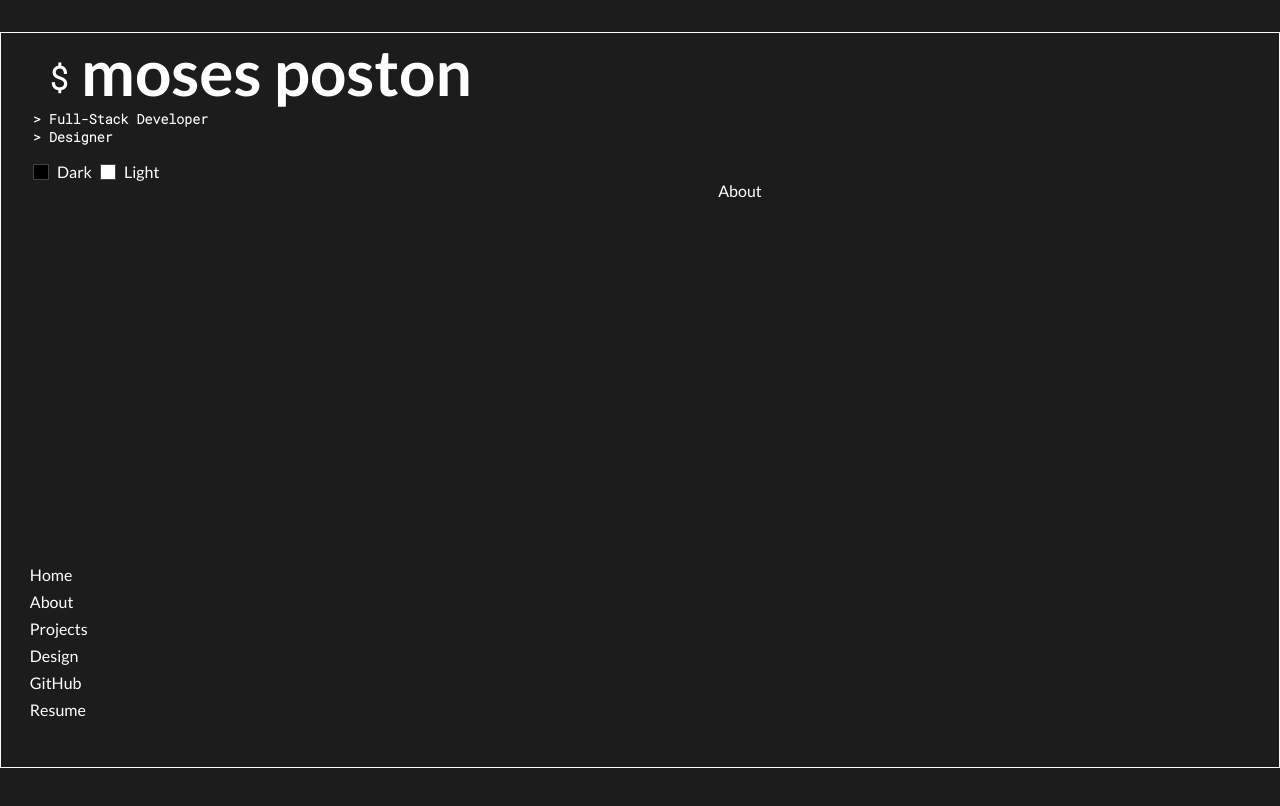
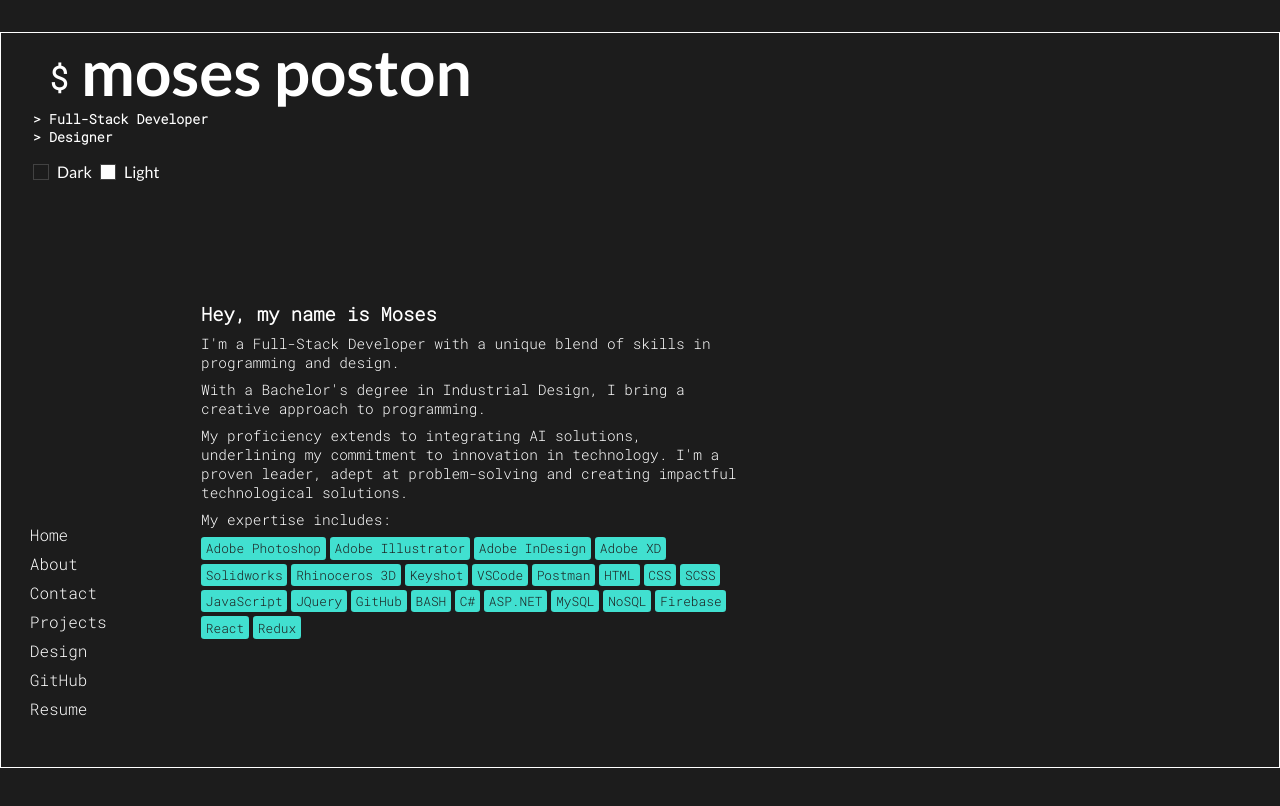
Before and after one commit to Object-ions/objections-portfolio, a React (Create React App) app: page /about in a window 1280 px wide. Shown: the top 806 px of the page. Built offline with nearby package versions, Linux system fonts and the light colour scheme.

Commit message:
Add About with component style and adjust website style

```diff
--- a/src/components/About/About.js
+++ b/src/components/About/About.js
@@ -1,7 +1,77 @@
 import React from "react";
+import "./About.scss";
 
 const About = () => {
-  return <div>About</div>;
+  const skills = [
+    "Adobe Photoshop",
+    "Adobe Illustrator",
+    "Adobe InDesign",
+    "Adobe XD",
+    "Solidworks",
+    "Rhinoceros 3D",
+    "Keyshot",
+    "VSCode",
+    "Postman",
+    "HTML",
+    "CSS",
+    "SCSS",
+    "JavaScript",
+    "JQuery",
+    "GitHub",
+    "BASH",
+    "C#",
+    "ASP.NET",
+    "MySQL",
+    "NoSQL",
+    "Firebase",
+    "React",
+    "Redux",
+  ];
+
+  const paragraphs = [
+    "I'm a Full-Stack Developer with a unique blend of skills in programming and design.",
+    "With a Bachelor's degree in Industrial Design, I bring a creative approach to programming.",
+    "My proficiency extends to integrating AI solutions, underlining my commitment to innovation in technology. I'm a proven leader, adept at problem-solving and creating impactful technological solutions.",
+  ];
+
+  return (
+    <div className="About">
+      <h3
+        className="animate__animated animate__fadeInRight"
+        style={{ animationDelay: "0.1s" }}
+      >
+        Hey, my name is Moses
+      </h3>
+      {paragraphs.map((content, index) => (
+        <p
+          key={index}
+          className="animate__animated animate__fadeInRight"
+          style={{ animationDelay: `${0.1 * (index + 1)}s` }}
+        >
+          {content}
+        </p>
+      ))}
+      <p
+        className="animate__animated animate__fadeInRight"
+        style={{ animationDelay: `${0.1 * (paragraphs.length + 1)}s` }}
+      >
+        My expertise includes:
+      </p>
+      <div className="tags">
+        {skills.map((skill, index) => (
+          <span
+            key={skill}
+            className="tag animate__animated animate__fadeInRight"
+            style={{
+              animationDelay: `${0.1 * (paragraphs.length + index + 1)}s`,
+            }}
+          >
+            {skill}
+          </span>
+        ))}
+      </div>
+    </div>
+  );
 };
 
 export default About;
--- a/src/components/About/About.scss
+++ b/src/components/About/About.scss
@@ -0,0 +1,35 @@
+@import "../../scss/variables";
+
+.About {
+  font-family: $font-symbols;
+  display: flex;
+  align-items: flex-start;
+  flex-direction: column;
+  justify-content: center;
+
+  h3 {
+    margin-bottom: 0.5rem;
+  }
+
+  p {
+    margin-bottom: 0.5rem;
+    font-size: 0.9rem;
+    width: 50%;
+  }
+
+  .tags {
+    display: flex;
+    flex-wrap: wrap;
+    gap: 0.25rem;
+    margin-bottom: 0.5rem;
+    width: 50%;
+  }
+
+  .tag {
+    background-color: $special-orange;
+    color: #fff;
+    border-radius: 0.2rem;
+    padding: 0.2rem 0.3rem;
+    font-size: 0.8rem;
+  }
+}
--- a/src/components/App/App.scss
+++ b/src/components/App/App.scss
@@ -39,11 +39,18 @@ ul {
       }
     }
 
+    .About {
+      .tag {
+        background-color: $dark-special-color;
+        color: $dark-bg-color;
+      }
+    }
+
     #header-4,
     #header-5 {
       color: transparent;
-      -webkit-text-stroke: 1px #fff;
-      text-stroke: 1px #fff;
+      -webkit-text-stroke: 1px $dark-special-color;
+      text-stroke: 1px $dark-special-color;
     }
   }
 
@@ -64,6 +71,13 @@ ul {
       border: 1px solid $special-orange;
     }
 
+    .About {
+      .tag {
+        background-color: $special-orange;
+        color: #fff;
+      }
+    }
+
     #header-4,
     #header-5 {
       color: transparent;
--- a/src/components/Layout/Header.scss
+++ b/src/components/Layout/Header.scss
@@ -40,7 +40,7 @@
       border: 1px solid $dark-border;
 
       &-dark {
-        background: #000;
+        background: $dark-bg-color;
         margin-right: 0.5rem;
 
         &:hover {
--- a/src/components/Layout/Navbar.js
+++ b/src/components/Layout/Navbar.js
@@ -7,6 +7,7 @@ const Navbar = () => {
   const navItems = [
     { name: "Home", path: "/", isExternal: false },
     { name: "About", path: "/about", isExternal: false },
+    { name: "Contact", path: "/contact", isExternal: false },
     { name: "Projects", path: "/projects", isExternal: false },
     { name: "Design", path: "/design", isExternal: false },
     {
--- a/src/components/Layout/Navbar.scss
+++ b/src/components/Layout/Navbar.scss
@@ -1,3 +1,5 @@
+@import "../../scss/variables";
+
 .Navbar {
   display: flex;
   flex-direction: column;
@@ -13,6 +15,7 @@
       margin-bottom: 0.5rem;
       a {
         padding: 0.3rem;
+        font-family: $font-symbols;
       }
     }
   }
--- a/src/scss/_variables.scss
+++ b/src/scss/_variables.scss
@@ -17,12 +17,15 @@ $light-bg-color: #e0e0e0;
 $light-text-color: #000;
 $light-special-color: #2c4bf5;
 
+// Special colors
 $error: #f2994a;
 $special-orange: #ff4400;
 $dark-border: #424242;
 
+// Screen resolution
 $max-width: 1400px;
 
+// Fonts
 $font-text: "Lato", sans-serif;
 $font-symbols: "Roboto Mono", monospace;
 $font-special: "pickle";
```
